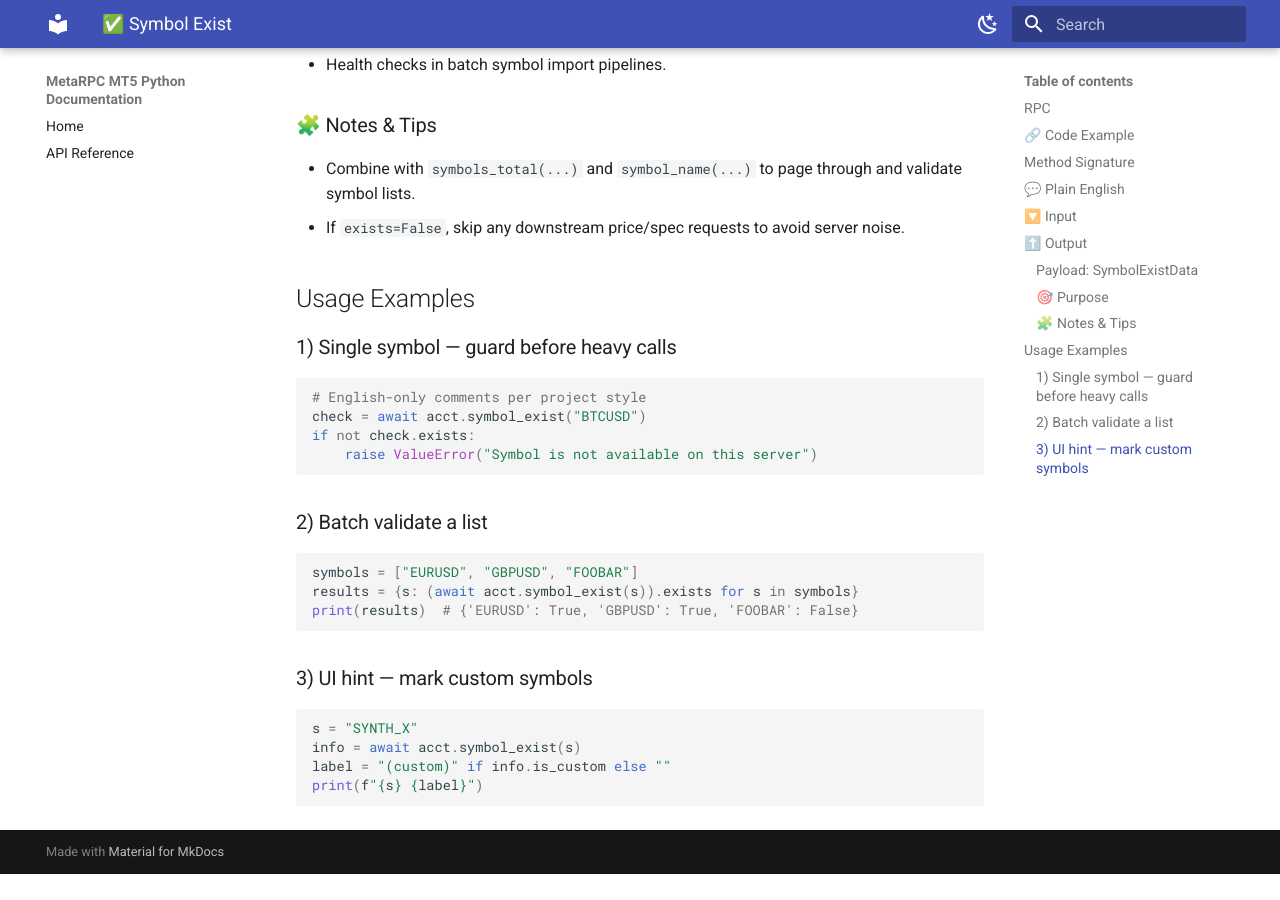
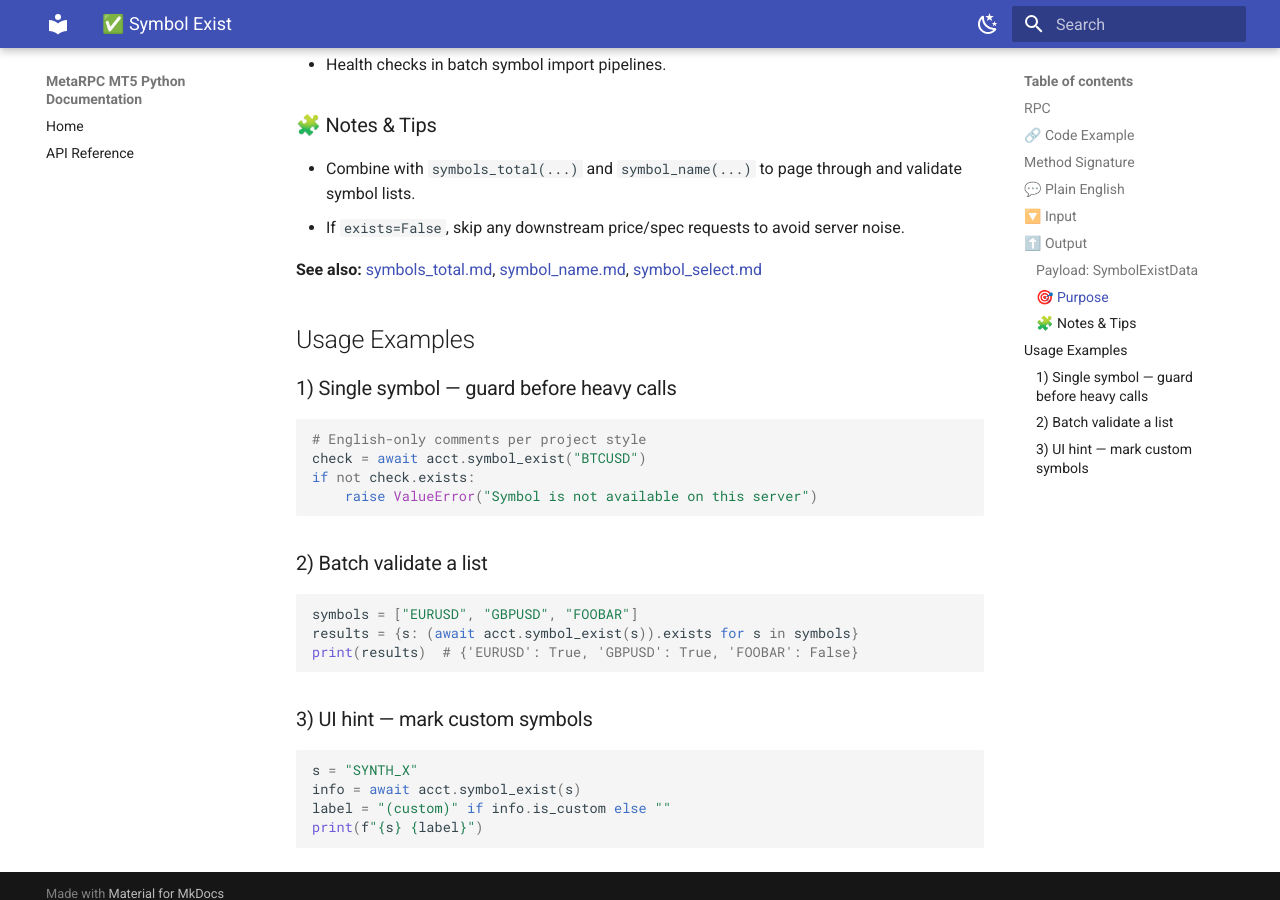
Before and after one commit to MetaRPC/PyMT5, an MkDocs documentation site: the page built from docs/MT5Account/Symbols_and_Market/symbol_exist.md, in a window 1280 px wide and 900 px high, scrolled down 2303 px. Built offline with MkDocs 1.6.1 and Material for MkDocs 9.7.7, drawn with Linux system fonts in a browser that asks for light colours; before the commit the page ends 3177 px from its top, so only the background shows below that.

Commit message:
Update symbol_exist.md

```diff
--- a/docs/MT5Account/Symbols_and_Market/symbol_exist.md
+++ b/docs/MT5Account/Symbols_and_Market/symbol_exist.md
@@ -86,6 +86,8 @@ async def symbol_exist(
 * Combine with `symbols_total(...)` and `symbol_name(...)` to page through and validate symbol lists.
 * If `exists=False`, skip any downstream price/spec requests to avoid server noise.
 
+**See also:** [symbols\_total.md](./symbols_total.md), [symbol\_name.md](./symbol_name.md), [symbol\_select.md](./symbol_select.md)
+
 ## Usage Examples
 
 ### 1) Single symbol — guard before heavy calls
```
